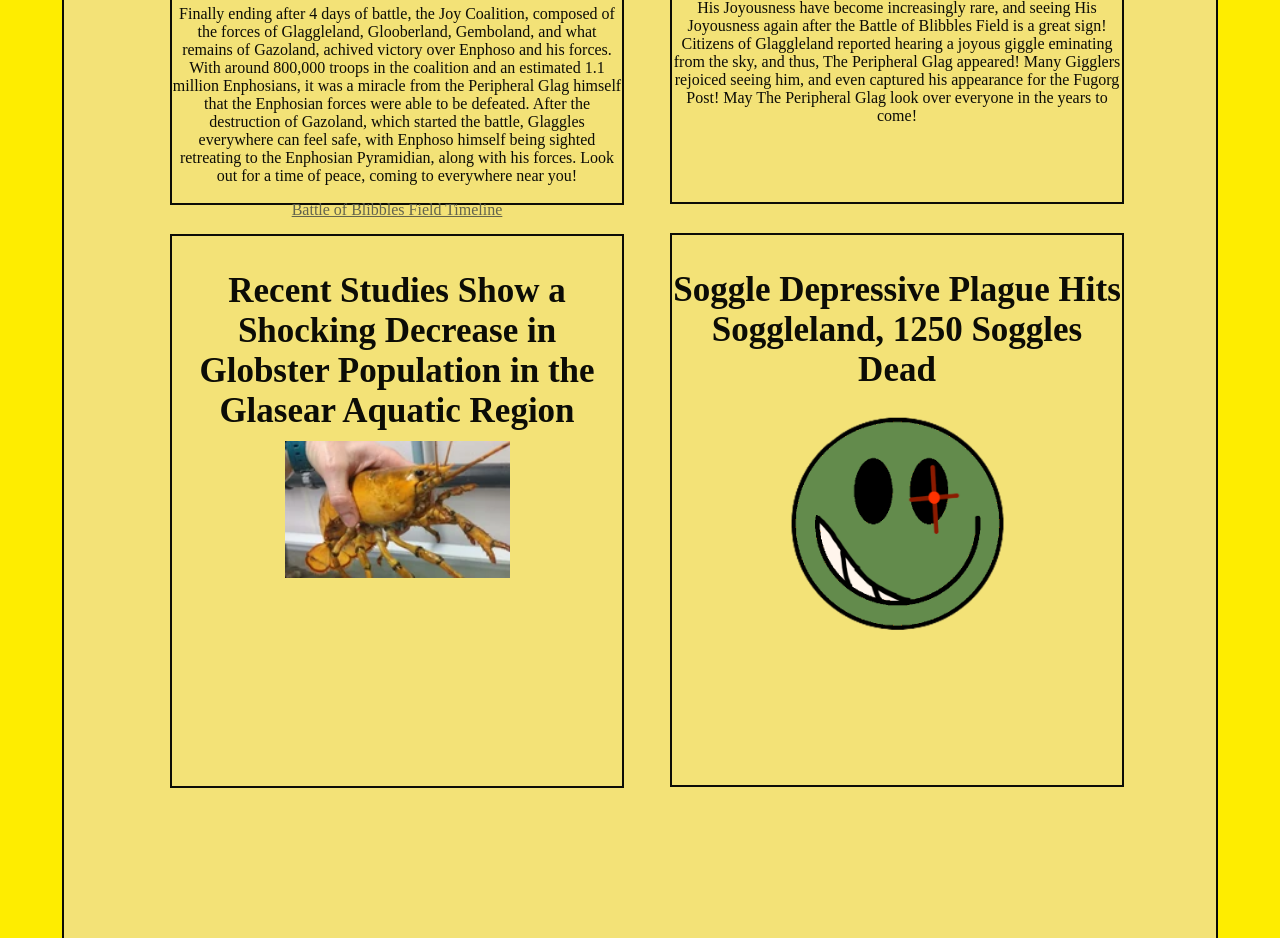
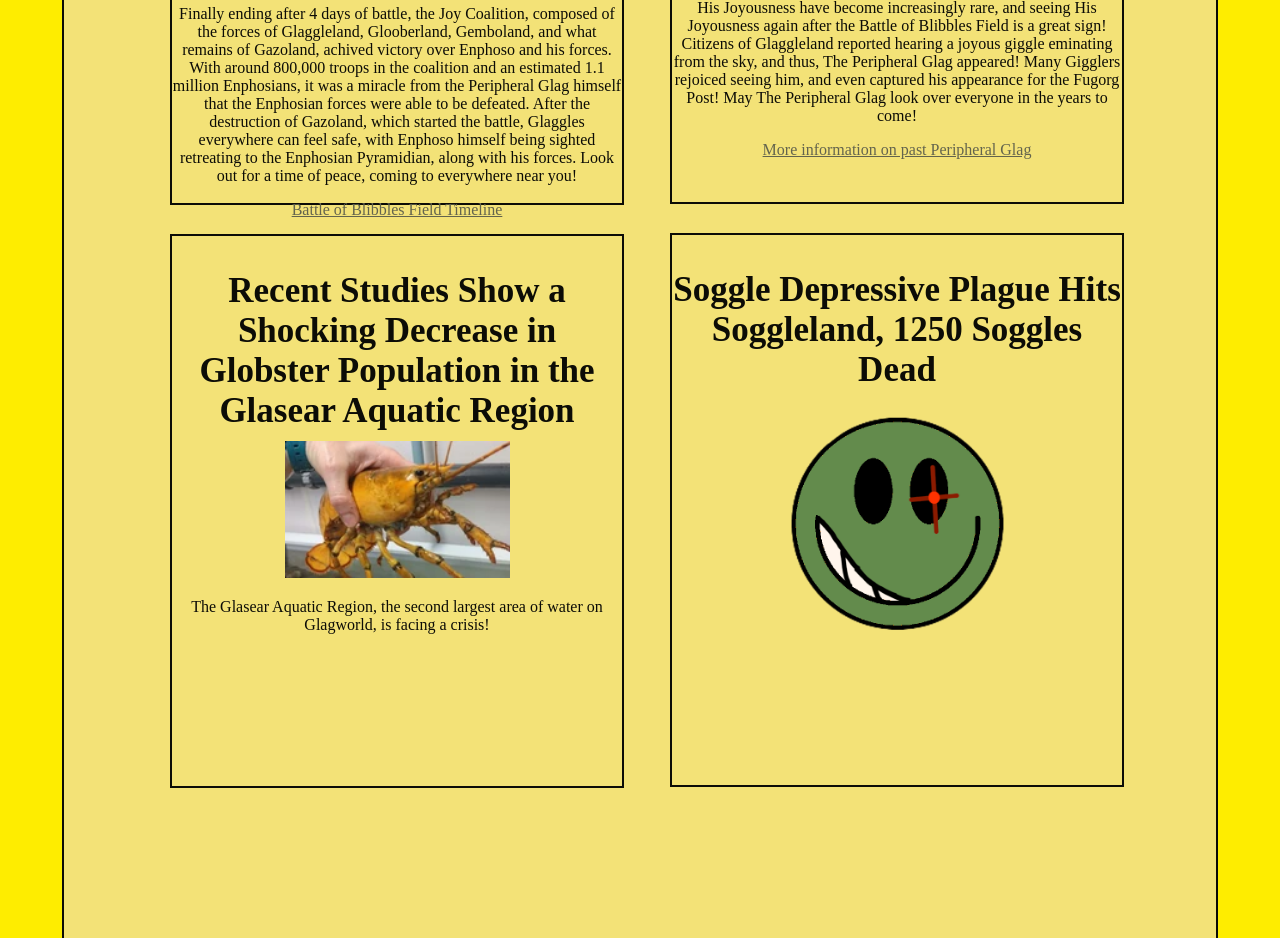
Before and after one commit to staten-island-tech/css-blogpost-project-TakingCareofBusiness, a plain HTML site: page index.html in a window 1280 px wide. Shown: the part 772-1710 px from the top of the page. Drawn offline with Linux system fonts and the light colour scheme; a web font is replaced by a local one.

Commit message:
Globster

```diff
--- a/index.html
+++ b/index.html
@@ -29,10 +29,12 @@
                 <h3 class="articletitle text">Brand New Sighting of the Peripheral Glag over Glaggleland!</h3>
                 <img src="PeripheralGlagSighting.png" alt="Sighting of the Peripheral Glag" class="article-cover">
                 <p class="text">The Peripheral Glag is an elusive figure, and any sighting of him is a truly joyous occasion! After the Glaggleland Massacre, sightings of His Joyousness have become increasingly rare, and seeing His Joyousness again after the Battle of Blibbles Field is a great sign! Citizens of Glaggleland reported hearing a joyous giggle eminating from the sky, and thus, The Peripheral Glag appeared! Many Gigglers rejoiced seeing him, and even captured his appearance for the Fugorg Post! May The Peripheral Glag look over everyone in the years to come!</p>
+                <a href="https://glagglepedia.fandom.com/wiki/The_Peripheral_Glag" target="_blank">More information on past Peripheral Glag</a>
             </div>
             <div class="article" id="third-article">
                 <h3 class="articletitle text">Recent Studies Show a Shocking Decrease in Globster Population in the Glasear Aquatic Region</h3>
                 <img src="Globster.png" alt="A Globster!" class="article-cover">
+                <p class="text">The Glasear Aquatic Region, the second largest area of water on Glagworld, is facing a crisis!</p>
             </div>
             <div class="article" id="fourth-article">
                 <h3 class="articletitle text">Soggle Depressive Plague Hits Soggleland, 1250 Soggles Dead</h3>
```
